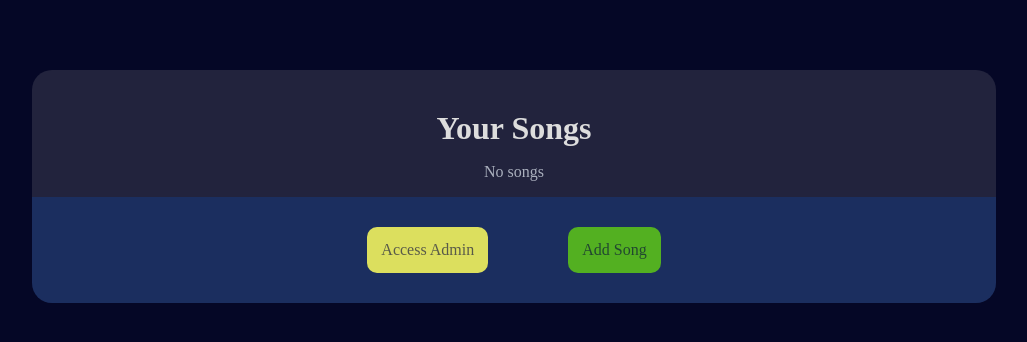
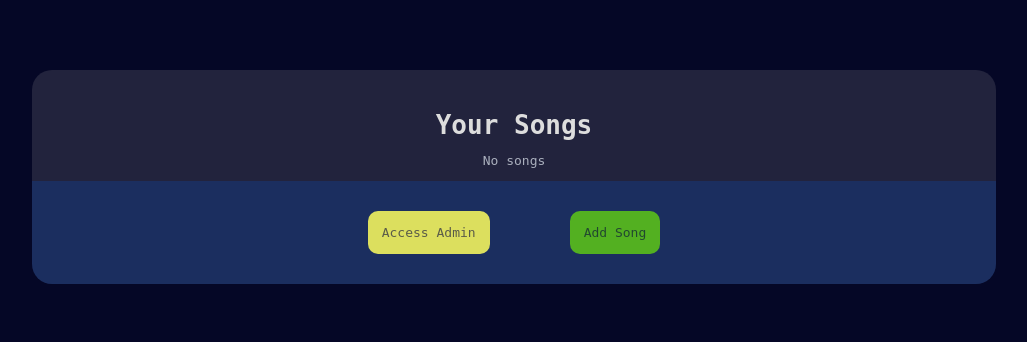
Before and after one commit to maxdiplogit/FavoriteTunes, a Django app: page /songs/ in a window 1280 px wide. Shown: the top 342 px of the page, without its empty margins (126-1153 px from the left). Run offline with Django 5.2, Linux system fonts and the light colour scheme; data that the repository does not hold is empty.

Commit message:
change font to monospace

```diff
--- a/static/master.css
+++ b/static/master.css
@@ -1,3 +1,4 @@
 body {
     background-color: #050726;
+    font-family: monospace;
 }
```
